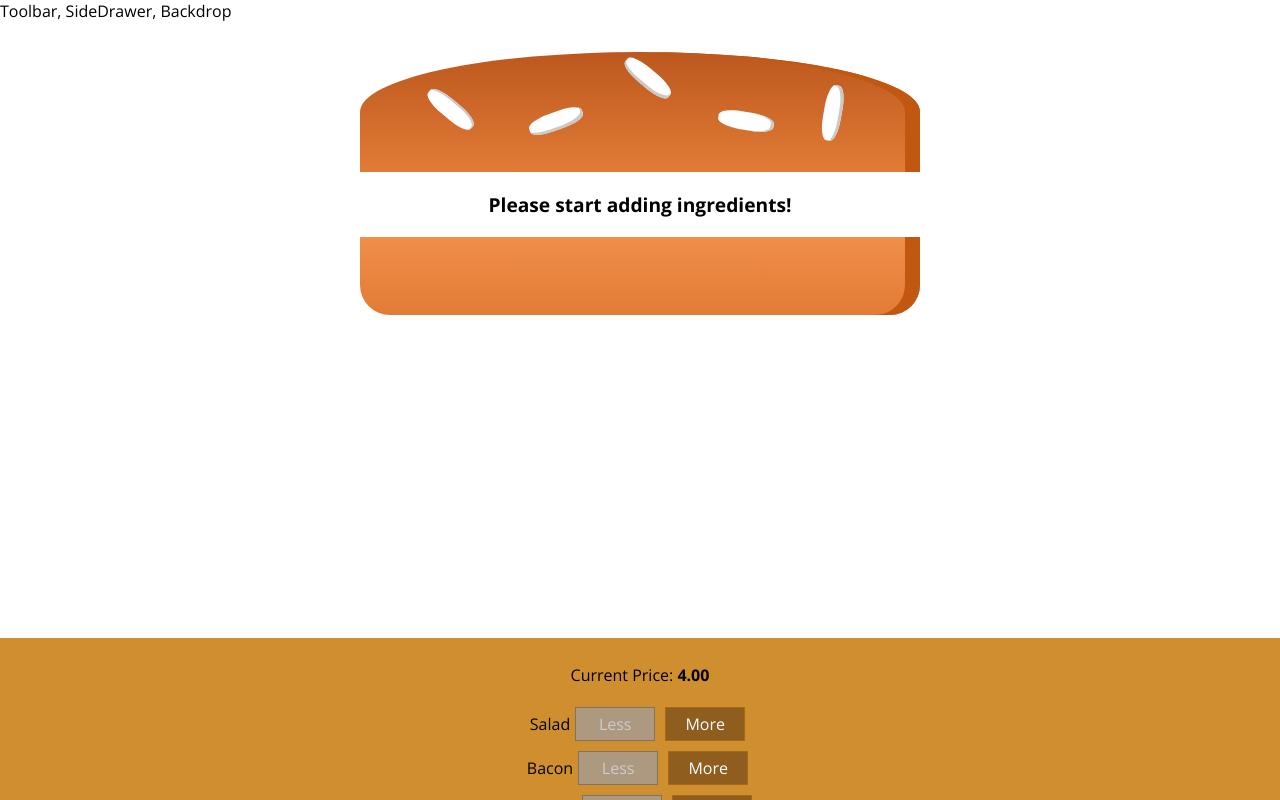
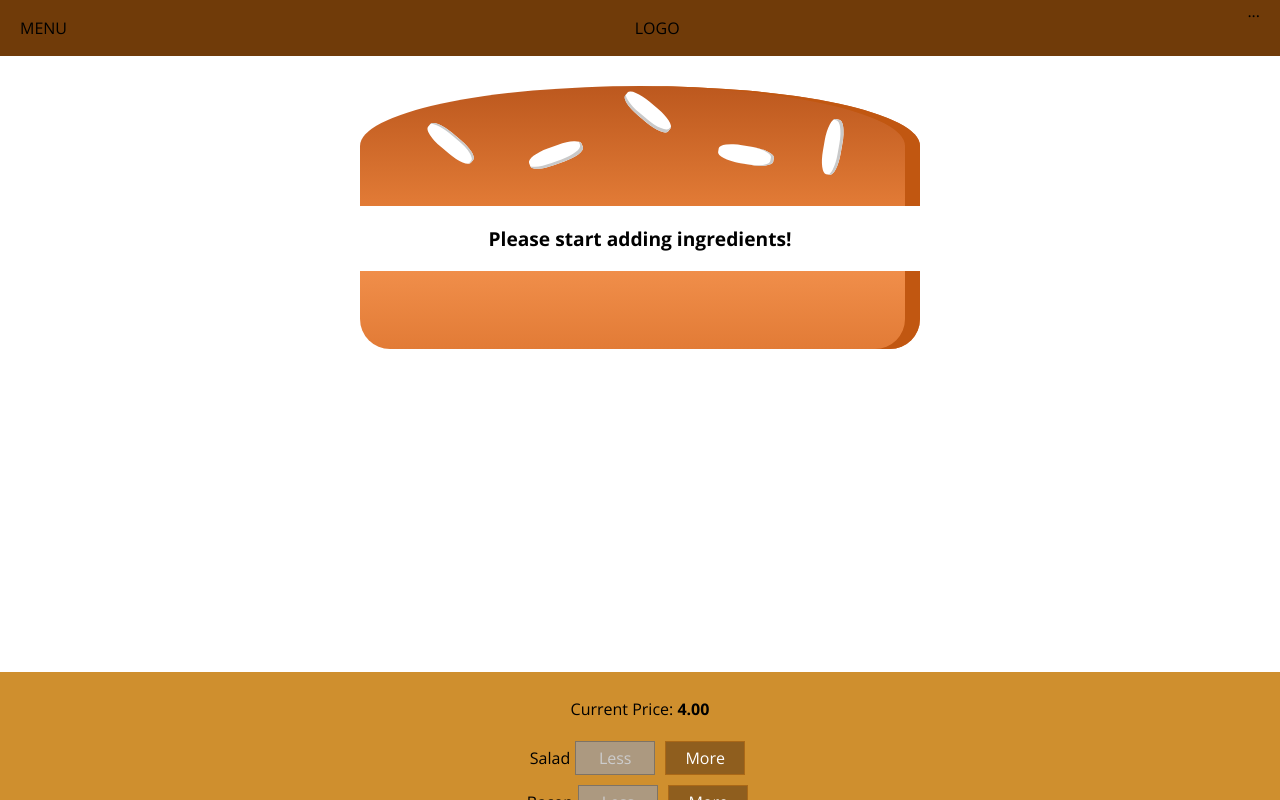
Before and after one commit to parth1320/burger_builder, a React app: page / in a window 1280 px wide. Shown: the top 800 px of the page. Built offline with nearby package versions, Linux system fonts and the light colour scheme.

Commit message:
Toolbar Init

```diff
--- a/src/components/Layout/Layout.css
+++ b/src/components/Layout/Layout.css
@@ -1,3 +1,3 @@
 .Content {
-  margin-top: 16px;
+  margin-top: 72px;
 }
--- a/src/components/Layout/Layout.js
+++ b/src/components/Layout/Layout.js
@@ -1,10 +1,12 @@
 import React from "react";
+
 import classes from "./Layout.css";
 import Aux from "../../hoc/Hoc";
+import Toolbar from "../Navigation/Toolbar/Toolbar";
 
 const layout = (props) => (
   <Aux>
-    <div>Toolbar, SideDrawer, Backdrop</div>
+    <Toolbar />
     <main className={classes.Content}>{props.children}</main>
   </Aux>
 );
--- /dev/null
+++ b/src/components/Navigation/Toolbar/Toolbar.css
@@ -0,0 +1,18 @@
+.Toolbar {
+  height: 56px;
+  width: 100%;
+  position: fixed;
+  top: 0;
+  left: 0;
+  background-color: #703b09;
+  display: flex;
+  justify-content: space-between;
+  align-items: center;
+  padding: 0 20px;
+  box-sizing: border-box;
+  z-index: 90;
+}
+
+.Toolbar nav {
+  height: 100%;
+}
--- /dev/null
+++ b/src/components/Navigation/Toolbar/Toolbar.js
@@ -0,0 +1,13 @@
+import React from "react";
+
+import classes from "./Toolbar.css";
+
+const toolbar = (props) => (
+  <header className={classes.Toolbar}>
+    <div>MENU</div>
+    <div>LOGO</div>
+    <nav>...</nav>
+  </header>
+);
+
+export default toolbar;
```
